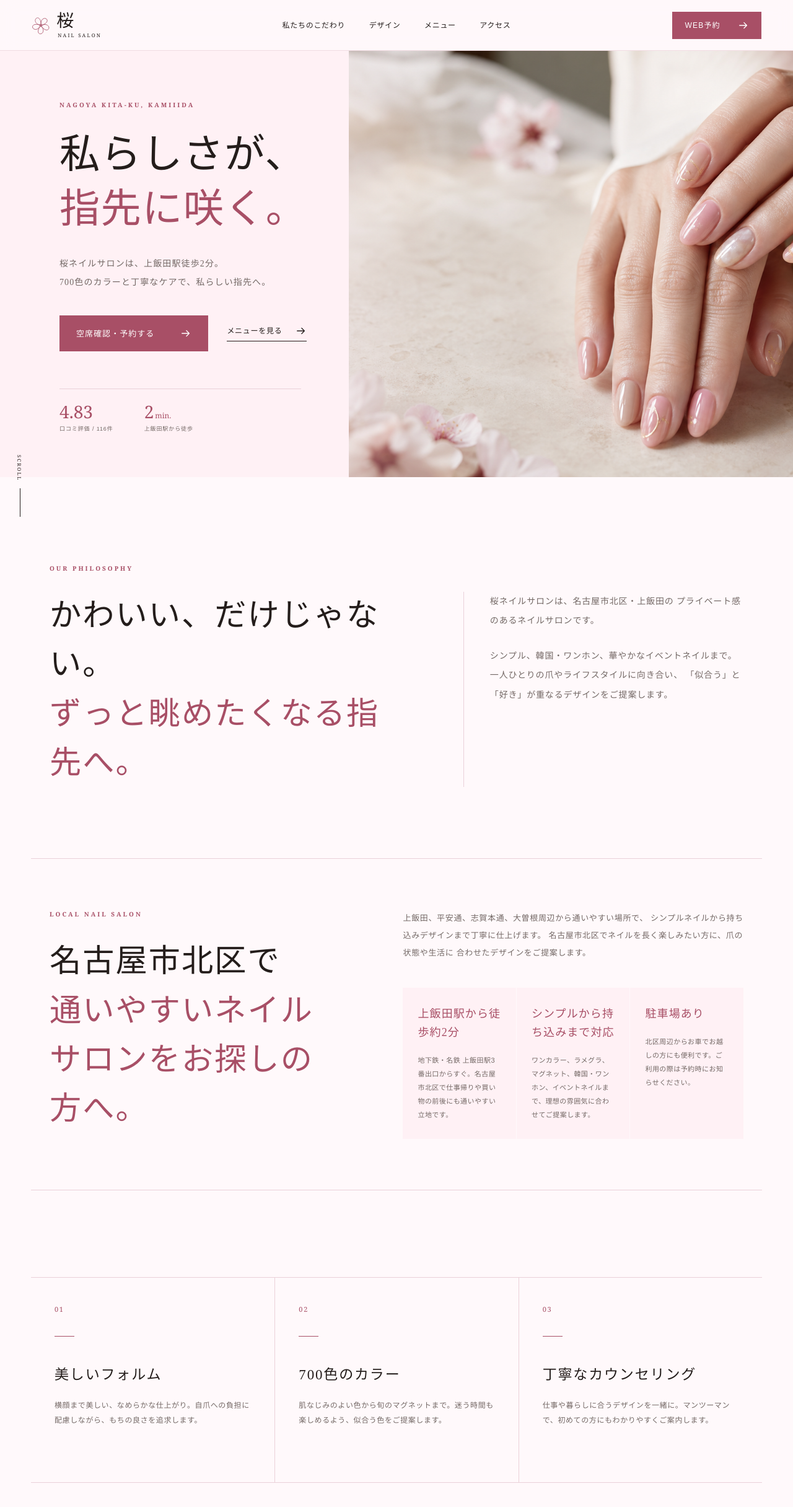
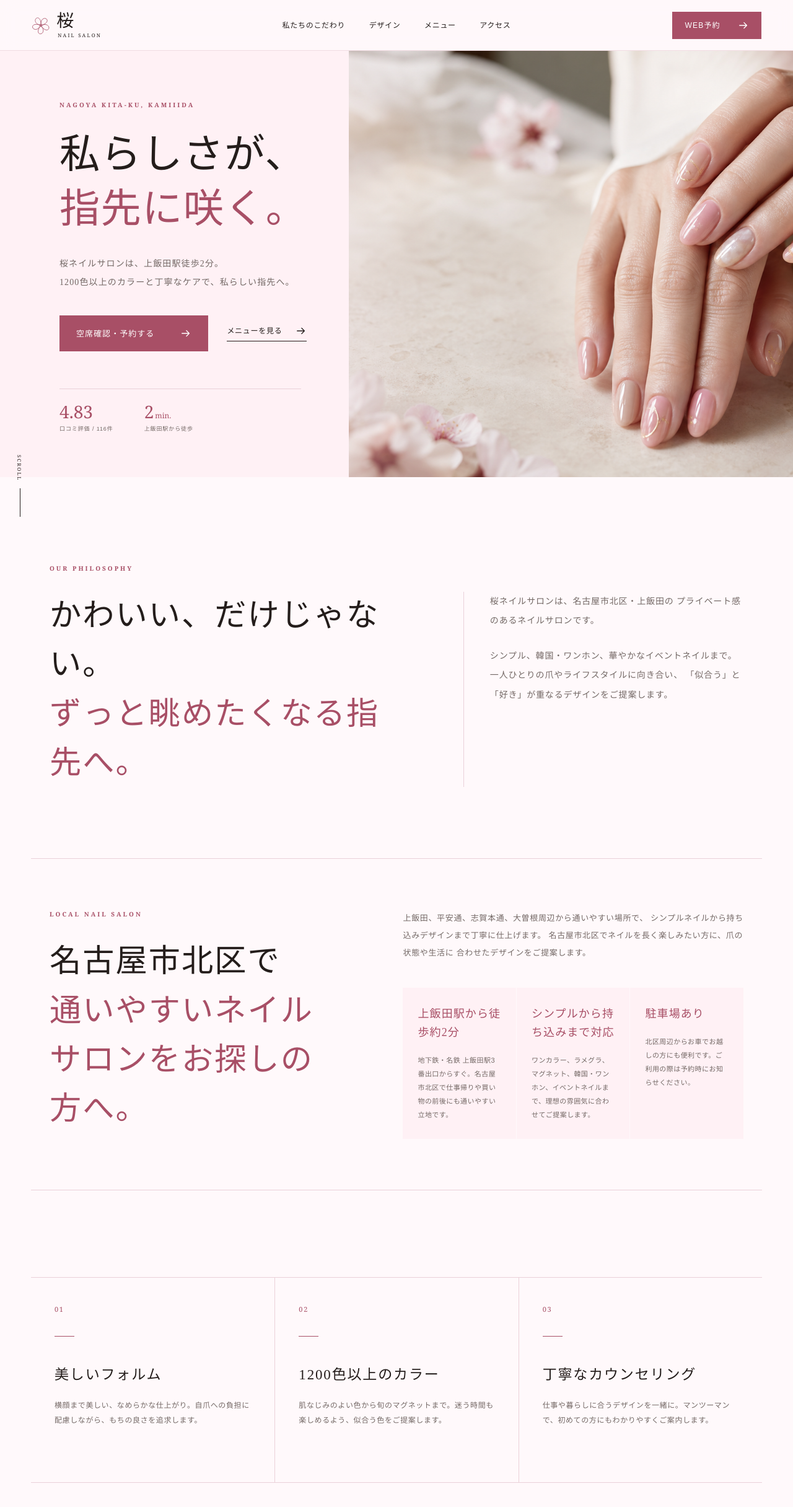
Before and after one commit to Rainnnnnnnn-maker/sakura-nail-salon-homepage, a Next.js app: page / in a window 1280 px wide. Shown: the top 2432 px of the page at 62% size. Built offline with nearby package versions, Linux system fonts and the light colour scheme; no server answers.

Commit message:
fix: update color references to reflect expanded palette of 1200 colors

```diff
--- a/src/app/page.tsx
+++ b/src/app/page.tsx
@@ -40,7 +40,7 @@ const strengths = [
   },
   {
     number: "02",
-    title: "700色のカラー",
+    title: "1200色以上のカラー",
     text: "肌なじみのよい色から旬のマグネットまで。迷う時間も楽しめるよう、似合う色をご提案します。",
   },
   {
@@ -89,7 +89,7 @@ const faqs = [
   {
     question: "名古屋市北区で人気のデザインには対応していますか？",
     answer:
-      "マグネットネイル、シンプルネイル、韓国・ワンホン系、持ち込みデザインなどに対応しています。700色のカラーや豊富なパーツからご相談いただけます。",
+      "マグネットネイル、シンプルネイル、韓国・ワンホン系、持ち込みデザインなどに対応しています。1200色以上のカラーや豊富なパーツからご相談いただけます。",
   },
 ];
 
@@ -267,7 +267,7 @@ export default function Home() {
             <p className="hero__lead">
               桜ネイルサロンは、上飯田駅徒歩2分。
               <br />
-              700色のカラーと丁寧なケアで、私らしい指先へ。
+              1200色以上のカラーと丁寧なケアで、私らしい指先へ。
             </p>
             <div className="hero__actions">
               <a
```
